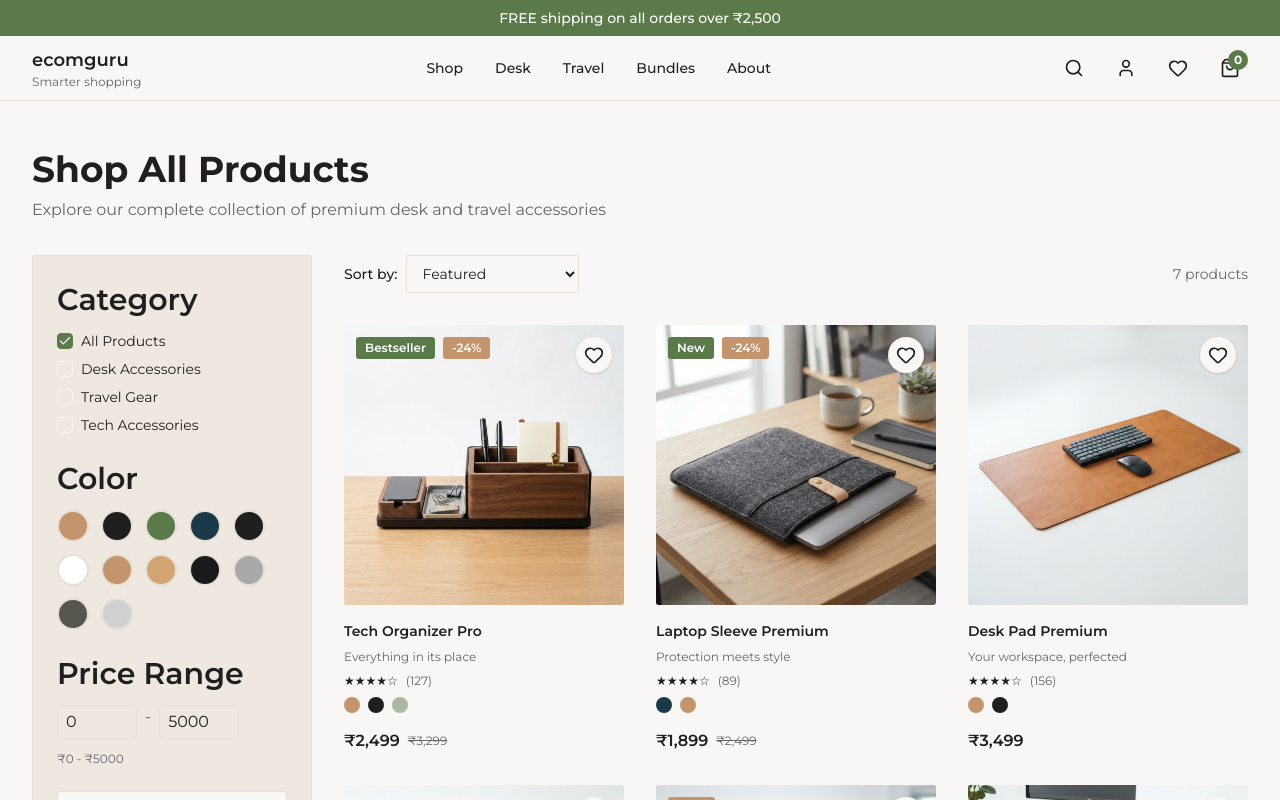
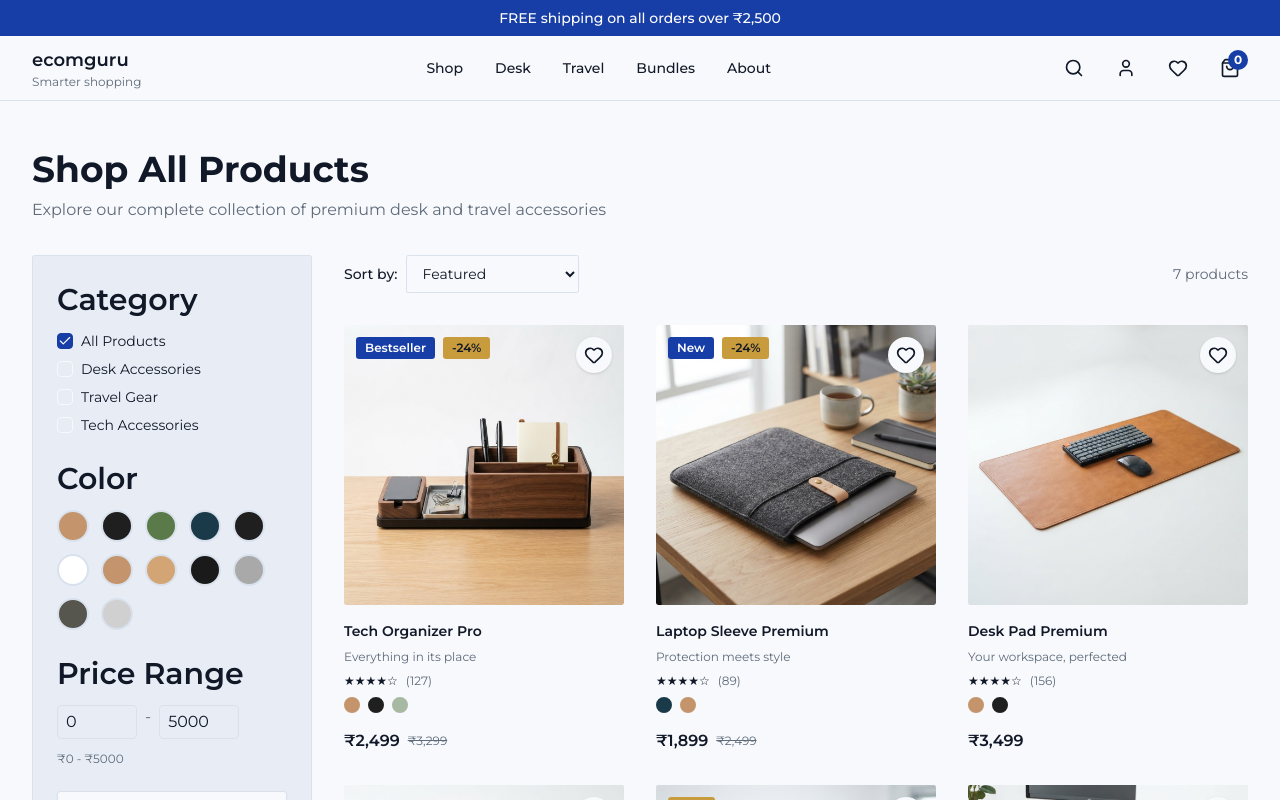
Before and after one commit to thisisvishalpal/ecommerce-web, a Next.js app: page /products in a window 1280 px wide. Shown: the top 800 px of the page. Built offline with nearby package versions, Linux system fonts and the light colour scheme.

Commit message:
updated color of app

```diff
--- a/app/globals.css
+++ b/app/globals.css
@@ -6,39 +6,39 @@
 
 :root {
   /* Premium ecomguru Color Palette */
-  --background: #f8f7f5; /* Warm off-white */
-  --foreground: #1f1f1f; /* Deep charcoal text */
+  --background: #f7f9fc; /* Clean business off-white */
+  --foreground: #111827; /* Professional charcoal */
   --card: #ffffff; /* White product cards */
-  --card-foreground: #1f1f1f;
+  --card-foreground: #111827;
   --popover: #ffffff;
-  --popover-foreground: #1f1f1f;
-  --primary: #5a7a4a; /* Muted olive/forest green */
+  --popover-foreground: #111827;
+  --primary: #173ea6; /* Dark business royal blue */
   --primary-foreground: #ffffff;
-  --secondary: #c4946c; /* Warm tan/copper */
-  --secondary-foreground: #ffffff;
-  --accent: #5a7a4a; /* Same as primary for cohesion */
+  --secondary: #c89b3c; /* Restrained executive gold */
+  --secondary-foreground: #111827;
+  --accent: #12327f; /* Deep navy-blue accent */
   --accent-foreground: #ffffff;
-  --muted: #efe8e1; /* Soft stone/beige surfaces */
-  --muted-foreground: #666666;
+  --muted: #e8edf5; /* Cool neutral surfaces */
+  --muted-foreground: #5f6b7a;
   --destructive: #dc2626;
   --destructive-foreground: #ffffff;
-  --border: #e5dfd6; /* Light stone border */
-  --input: #f8f7f5;
-  --ring: #5a7a4a;
-  --chart-1: #5a7a4a;
-  --chart-2: #c4946c;
-  --chart-3: #efe8e1;
-  --chart-4: #e5dfd6;
-  --chart-5: #d4cec5;
+  --border: #d9e1ec; /* Clear but subtle business border */
+  --input: #f7f9fc;
+  --ring: #173ea6;
+  --chart-1: #173ea6;
+  --chart-2: #c89b3c;
+  --chart-3: #0f766e;
+  --chart-4: #7c3aed;
+  --chart-5: #64748b;
   --radius: 0.25rem; /* Minimal rounded corners for premium feel */
-  --sidebar: #f8f7f5;
-  --sidebar-foreground: #1f1f1f;
-  --sidebar-primary: #5a7a4a;
+  --sidebar: #f7f9fc;
+  --sidebar-foreground: #111827;
+  --sidebar-primary: #173ea6;
   --sidebar-primary-foreground: #ffffff;
-  --sidebar-accent: #c4946c;
-  --sidebar-accent-foreground: #ffffff;
-  --sidebar-border: #e5dfd6;
-  --sidebar-ring: #5a7a4a;
+  --sidebar-accent: #c89b3c;
+  --sidebar-accent-foreground: #111827;
+  --sidebar-border: #d9e1ec;
+  --sidebar-ring: #173ea6;
 }
 
 * {
@@ -102,38 +102,38 @@ img {
 }
 
 .dark {
-  --background: #1a1a1a;
-  --foreground: #f0ebe7;
-  --card: #2a2a2a;
-  --card-foreground: #f0ebe7;
-  --popover: #2a2a2a;
-  --popover-foreground: #f0ebe7;
-  --primary: #7a9a6a;
+  --background: #0f172a;
+  --foreground: #f8fafc;
+  --card: #172033;
+  --card-foreground: #f8fafc;
+  --popover: #172033;
+  --popover-foreground: #f8fafc;
+  --primary: #60a5fa;
   --primary-foreground: #ffffff;
-  --secondary: #d4b896;
-  --secondary-foreground: #1a1a1a;
-  --muted: #3a3a3a;
-  --muted-foreground: #a0a0a0;
-  --accent: #7a9a6a;
+  --secondary: #d6ad4b;
+  --secondary-foreground: #0f172a;
+  --muted: #22304a;
+  --muted-foreground: #aeb9c8;
+  --accent: #3b82f6;
   --accent-foreground: #ffffff;
   --destructive: #ff6b6b;
-  --destructive-foreground: #1a1a1a;
-  --border: #3a3a3a;
-  --input: #2a2a2a;
-  --ring: #7a9a6a;
-  --chart-1: #7a9a6a;
-  --chart-2: #d4b896;
-  --chart-3: #3a3a3a;
-  --chart-4: #4a4a4a;
-  --chart-5: #5a5a5a;
-  --sidebar: #2a2a2a;
-  --sidebar-foreground: #f0ebe7;
-  --sidebar-primary: #7a9a6a;
+  --destructive-foreground: #0f172a;
+  --border: #2c3a54;
+  --input: #172033;
+  --ring: #60a5fa;
+  --chart-1: #60a5fa;
+  --chart-2: #d6ad4b;
+  --chart-3: #2dd4bf;
+  --chart-4: #a78bfa;
+  --chart-5: #94a3b8;
+  --sidebar: #172033;
+  --sidebar-foreground: #f8fafc;
+  --sidebar-primary: #60a5fa;
   --sidebar-primary-foreground: #ffffff;
-  --sidebar-accent: #d4b896;
-  --sidebar-accent-foreground: #1a1a1a;
-  --sidebar-border: #3a3a3a;
-  --sidebar-ring: #7a9a6a;
+  --sidebar-accent: #d6ad4b;
+  --sidebar-accent-foreground: #0f172a;
+  --sidebar-border: #2c3a54;
+  --sidebar-ring: #60a5fa;
 }
 
 @layer base {
```
